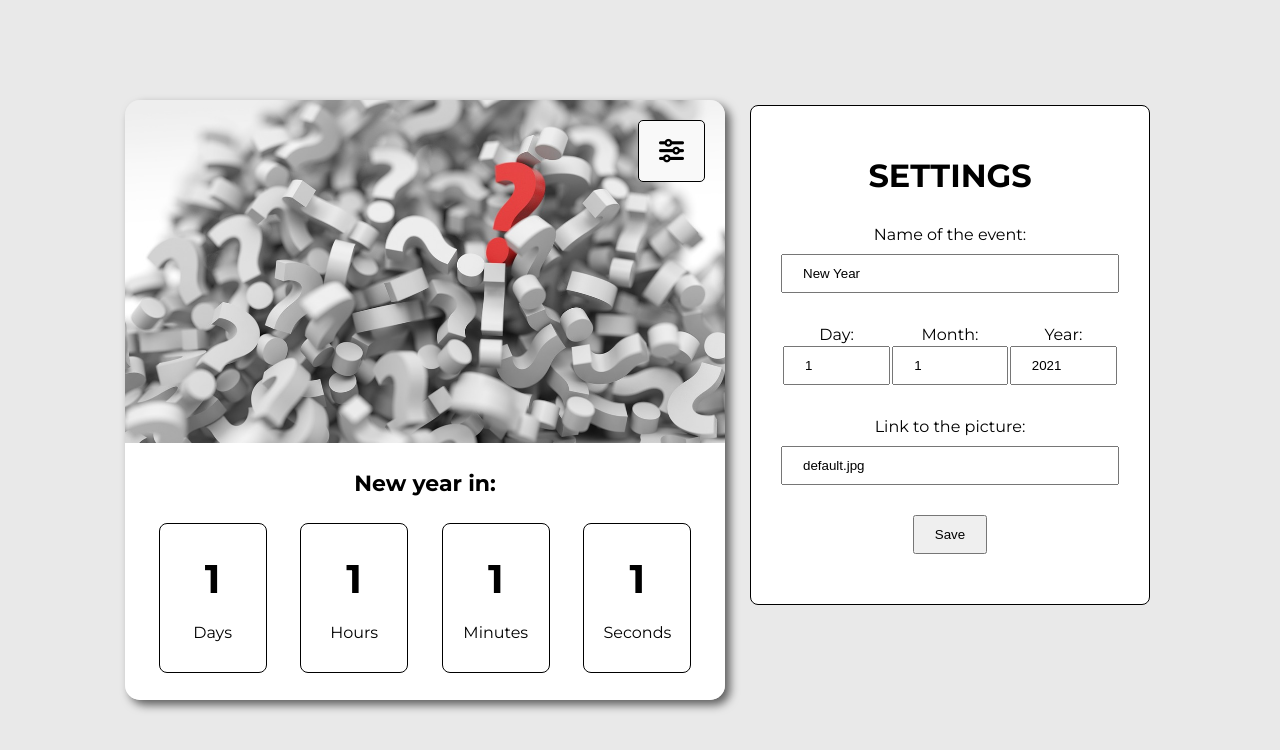
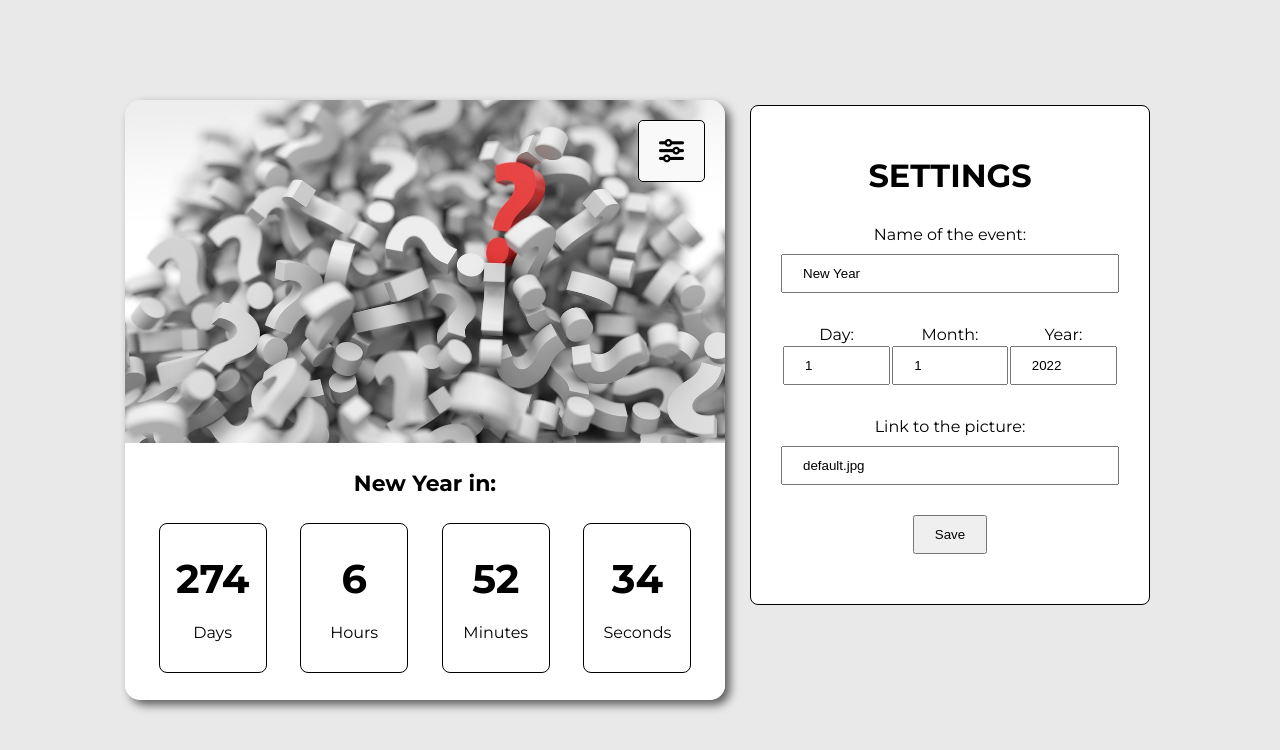
Before and after one commit to miloszKubiak/time-counter, a plain HTML site: page index.html in a window 1280 px wide. Drawn offline with Linux system fonts and the light colour scheme.

Commit message:
Added a SetTime function

```diff
--- a/index.html
+++ b/index.html
@@ -24,7 +24,7 @@
                 <tr>
                     <td><input type="number" id="event-day" maxlength="2" value="1"></td>
                     <td><input type="number" id="event-month" maxlength="2" value="1"></td>
-                    <td><input type="number" id="event-year" maxlength="4" value="2021"></td>
+                    <td><input type="number" id="event-year" maxlength="4" value="2022"></td>
                 </tr>
             </table>
             <label for="event-image">Link to the picture:</label>
--- a/main.js
+++ b/main.js
@@ -17,11 +17,28 @@ const saveBtn = document.querySelector('.save');
 const eventSpan = document.querySelector('.event')
 let usersTime;
 
+const setTime = () => {
+    const currentTime = new Date();
+    const result = usersTime - currentTime;
+    const days = Math.floor(result / 1000 / 60 / 60 / 24);
+    const hours = Math.floor(result / 1000 / 60 / 60) % 24;
+    const minutes = Math.floor(result / 1000 / 60) % 60;
+    const seconds = Math.floor(result / 1000) % 60;
+
+    daysCount.textContent = days;
+    hoursCount.textContent = hours;
+    minutesCount.textContent = minutes;
+    secondsCount.textContent = seconds;
+}
+
 const appUpdate = () => {
     eventSpan.textContent = eventName.value;
     usersTime = new Date(`${eventMonth.value} ${eventDay.value} ${eventYear.value}`);
     imageSection.style.backgroundImage = `url('${eventImg.value}')`;
+    setTime();
 }
+
+appUpdate();
 
 settingsBtn.addEventListener('click', () => {
     settings.classList.toggle('active')
```
